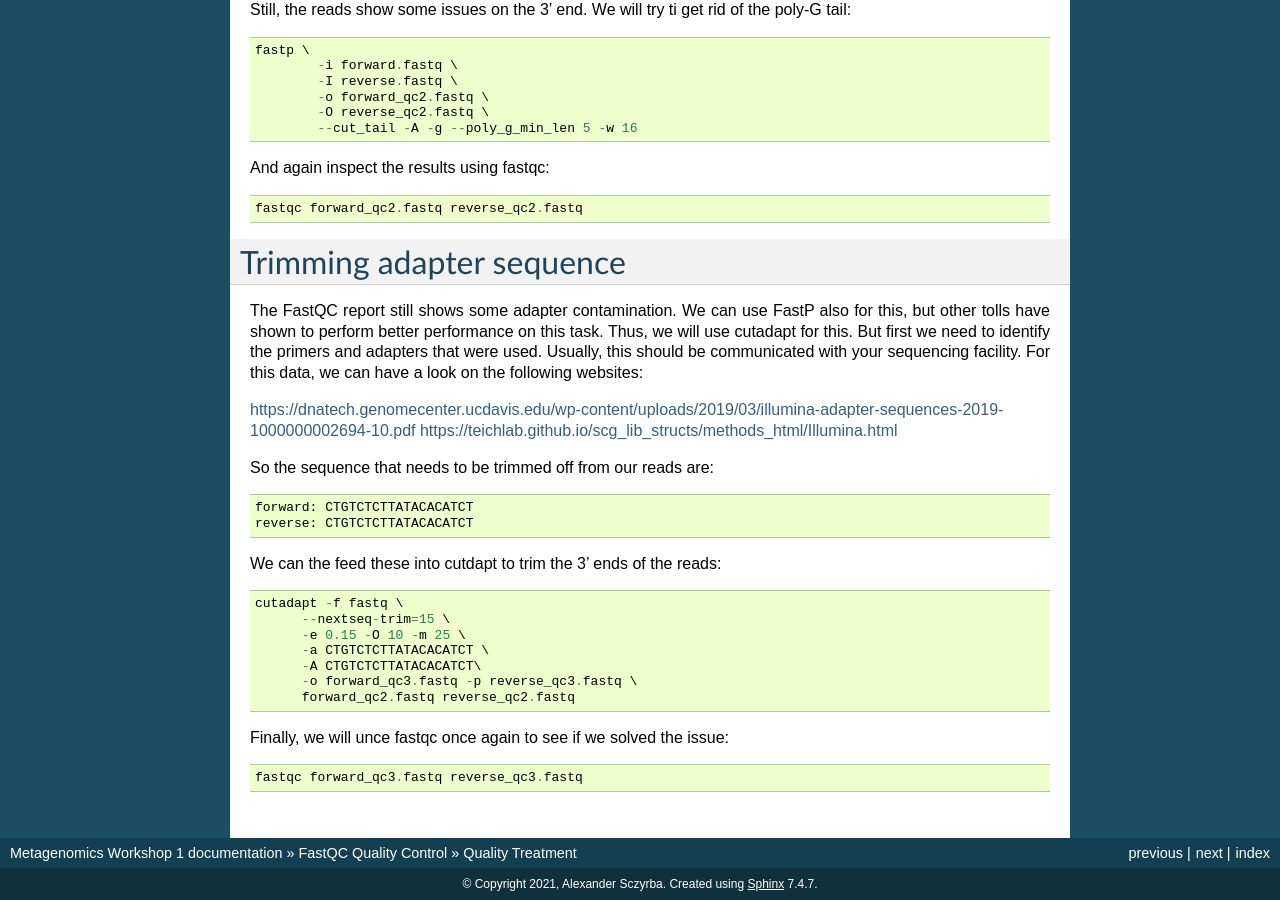
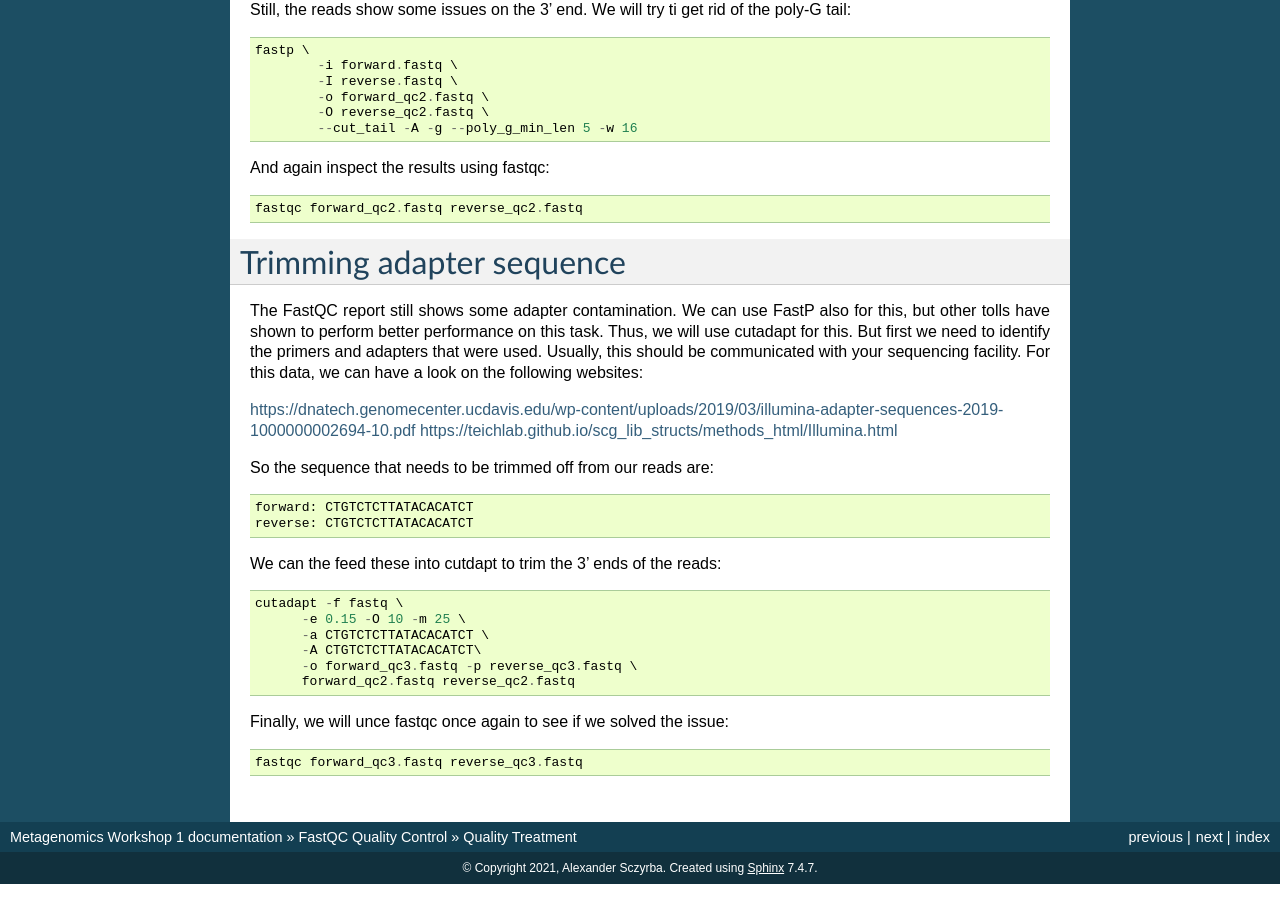
Before and after one commit to metagenomics/metagenomics-workshop, a Sphinx documentation site: the page built from docs/qc/FastP.rst, in a window 1280 px wide and 900 px high, scrolled down 791 px. Built offline with Sphinx 7.4.7, drawn with Linux system fonts in a browser that asks for light colours.

Commit message:
Update FastP.rst

```diff
--- a/docs/qc/FastP.rst
+++ b/docs/qc/FastP.rst
@@ -67,7 +67,6 @@ So the sequence that needs to be trimmed off from our reads are::
 We can the feed these into cutdapt to trim the 3' ends of the reads::
 
   cutadapt -f fastq \
-  	--nextseq-trim=15 \
   	-e 0.15 -O 10 -m 25 \
   	-a CTGTCTCTTATACACATCT \
   	-A CTGTCTCTTATACACATCT\
```
